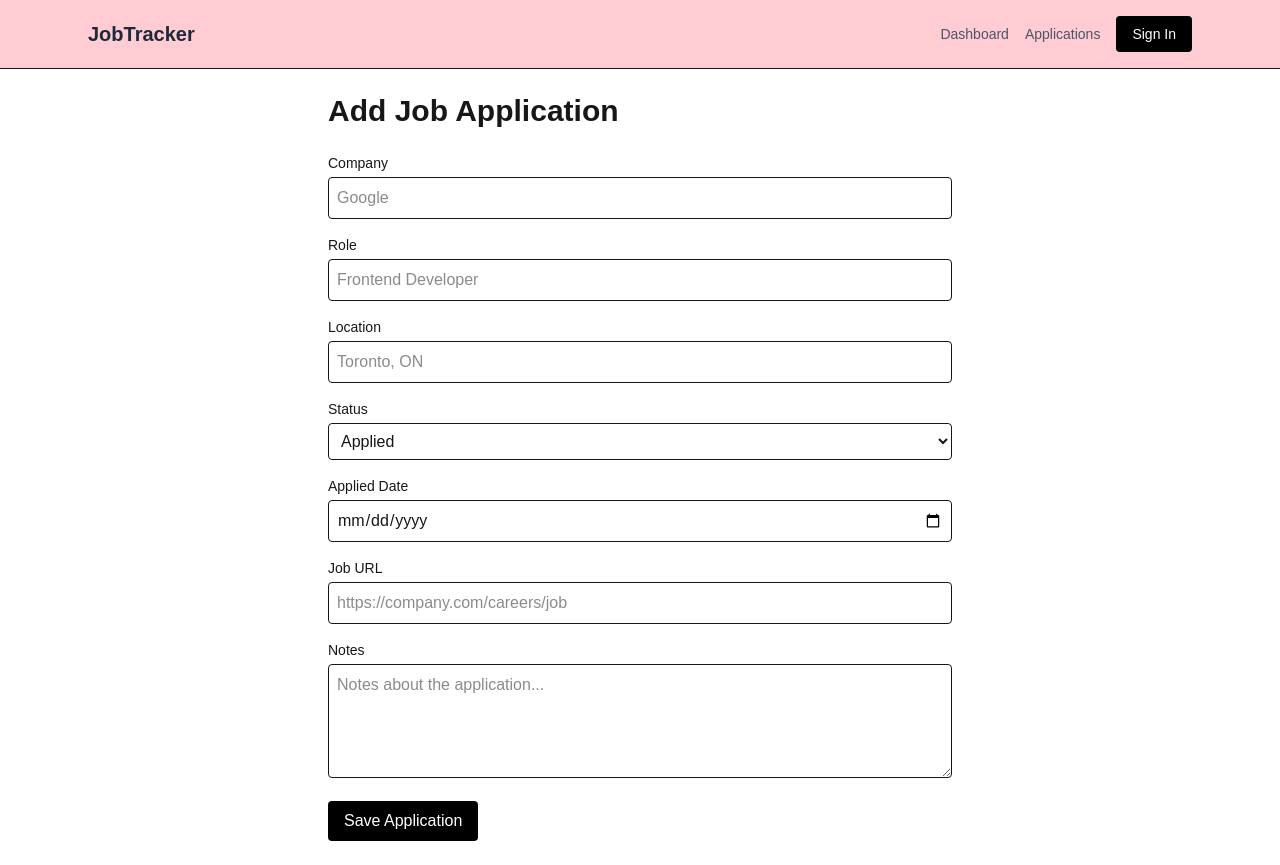
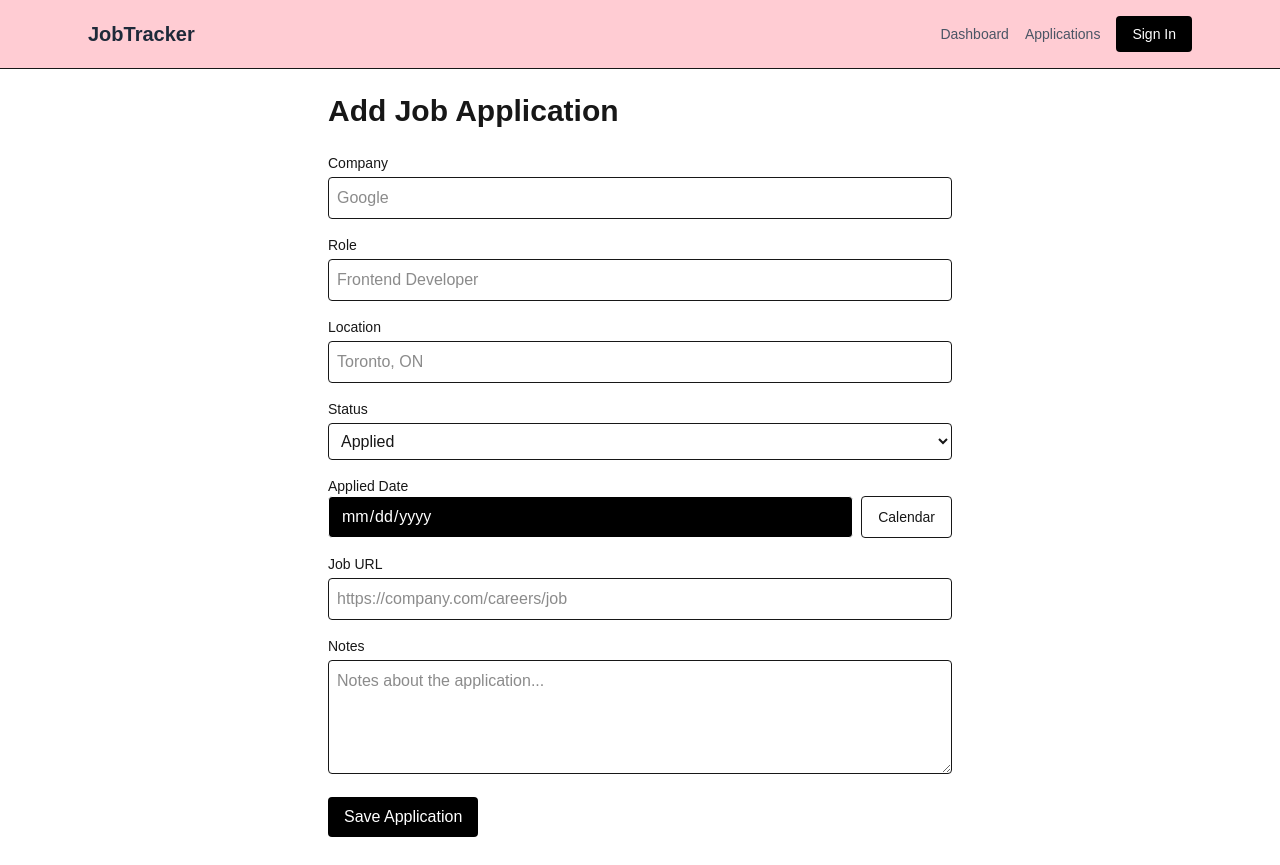
Before and after one commit to dahhren/job-tracker, a Next.js app: page /dashboard/applications/new in a window 1280 px wide. Built offline with nearby package versions, Linux system fonts and the light colour scheme; no server answers.

Commit message:
cleaner forms

```diff
--- a/src/app/dashboard/applications/[id]/edit/page.tsx
+++ b/src/app/dashboard/applications/[id]/edit/page.tsx
@@ -2,6 +2,7 @@ import { auth } from "@clerk/nextjs/server";
 import { prisma } from "@/lib/prisma";
 import { updateApplication } from "../../actions";
 import { notFound } from "next/navigation";
+import DatePickerButton from "@/components/DatePickerButton";
 
 type EditApplicationPageProps = {
   params: Promise<{
@@ -34,7 +35,7 @@ export default async function EditApplicationPage({
     <main className="mx-auto max-w-2xl p-6">
       <h1 className="text-3xl font-bold">Edit Application</h1>
 
-      <form action={updateApplication} className="mt-6 space-y-4">
+      <form action={updateApplication} autoComplete="off" className="mt-6 space-y-4">
         <input type="hidden" name="applicationId" value={application.id} />
 
         <div>
@@ -44,6 +45,7 @@ export default async function EditApplicationPage({
             required
             defaultValue={application.company}
             className="mt-1 w-full rounded border p-2"
+            autoComplete="off"
           />
         </div>
 
@@ -54,6 +56,7 @@ export default async function EditApplicationPage({
             required
             defaultValue={application.role}
             className="mt-1 w-full rounded border p-2"
+            autoComplete="off"
           />
         </div>
 
@@ -63,6 +66,7 @@ export default async function EditApplicationPage({
             name="location"
             defaultValue={application.location ?? ""}
             className="mt-1 w-full rounded border p-2"
+            autoComplete="off"
           />
         </div>
 
@@ -82,12 +86,12 @@ export default async function EditApplicationPage({
 
         <div>
           <label className="block text-sm font-medium">Applied Date</label>
-          <input
-            type="date"
-            name="appliedDate"
-            defaultValue={application.appliedDate?.toISOString().split("T")[0]}
-            className="mt-1 w-full rounded border p-2"
-          />
+          <div className="mt-1">
+            <DatePickerButton
+              name="appliedDate"
+              defaultValue={application.appliedDate.toISOString().split("T")[0]}
+            />
+          </div>
         </div>
 
         <div>
@@ -96,6 +100,7 @@ export default async function EditApplicationPage({
             name="jobUrl"
             defaultValue={application.jobUrl ?? ""}
             className="mt-1 w-full rounded border p-2"
+            autoComplete="off"
           />
         </div>
 
@@ -106,6 +111,7 @@ export default async function EditApplicationPage({
             defaultValue={application.notes ?? ""}
             className="mt-1 w-full rounded border p-2"
             rows={4}
+            autoComplete="off"
           />
         </div>
 
--- a/src/app/dashboard/applications/new/page.tsx
+++ b/src/app/dashboard/applications/new/page.tsx
@@ -1,11 +1,12 @@
 import { createApplication } from "../actions";
+import DatePickerButton from "@/components/DatePickerButton";
 
 export default function NewApplicationPage() {
   return (
     <main className="mx-auto max-w-2xl p-6">
       <h1 className="text-3xl font-bold">Add Job Application</h1>
 
-      <form action={createApplication} className="mt-6 space-y-4">
+      <form action={createApplication} autoComplete="off" className="mt-6 space-y-4">
         <div>
           <label className="block text-sm font-medium">Company</label>
           <input
@@ -13,6 +14,7 @@ export default function NewApplicationPage() {
             required
             className="mt-1 w-full rounded border p-2"
             placeholder="Google"
+            autoComplete="off"
           />
         </div>
 
@@ -23,6 +25,7 @@ export default function NewApplicationPage() {
             required
             className="mt-1 w-full rounded border p-2"
             placeholder="Frontend Developer"
+            autoComplete="off"
           />
         </div>
 
@@ -32,6 +35,7 @@ export default function NewApplicationPage() {
             name="location"
             className="mt-1 w-full rounded border p-2"
             placeholder="Toronto, ON"
+            autoComplete="off"
           />
         </div>
 
@@ -51,11 +55,7 @@ export default function NewApplicationPage() {
 
         <div>
           <label className="block text-sm font-medium">Applied Date</label>
-          <input
-            type="date"
-            name="appliedDate"
-            className="mt-1 w-full rounded border p-2"
-          />
+          <DatePickerButton name="appliedDate" />
         </div>
 
         <div>
@@ -64,6 +64,7 @@ export default function NewApplicationPage() {
             name="jobUrl"
             className="mt-1 w-full rounded border p-2"
             placeholder="https://company.com/careers/job"
+            autoComplete="off"
           />
         </div>
 
@@ -74,6 +75,7 @@ export default function NewApplicationPage() {
             className="mt-1 w-full rounded border p-2"
             placeholder="Notes about the application..."
             rows={4}
+            autoComplete="off"
           />
         </div>
 
--- /dev/null
+++ b/src/components/DatePickerButton.tsx
@@ -0,0 +1,48 @@
+"use client";
+
+import { useRef } from "react";
+
+type DatePickerButtonProps = {
+  name: string;
+  defaultValue?: string;
+};
+
+export default function DatePickerButton({
+  name,
+  defaultValue,
+}: DatePickerButtonProps) {
+  const inputRef = useRef<HTMLInputElement>(null);
+
+  function openDatePicker() {
+    const input = inputRef.current;
+
+    if (!input) return;
+
+    if (typeof input.showPicker === "function") {
+      input.showPicker();
+    } else {
+      input.click();
+    }
+  }
+
+  return (
+    <div className="flex gap-2">
+      <input
+        ref={inputRef}
+        name={name}
+        type="date"
+        defaultValue={defaultValue}
+        autoComplete="off"
+        className="w-full rounded border bg-black px-3 py-2 text-white"
+      />
+
+      <button
+        type="button"
+        onClick={openDatePicker}
+        className="rounded border px-4 py-2 text-sm font-medium transition hover:bg-white/10"
+      >
+        Calendar
+      </button>
+    </div>
+  );
+}
```
